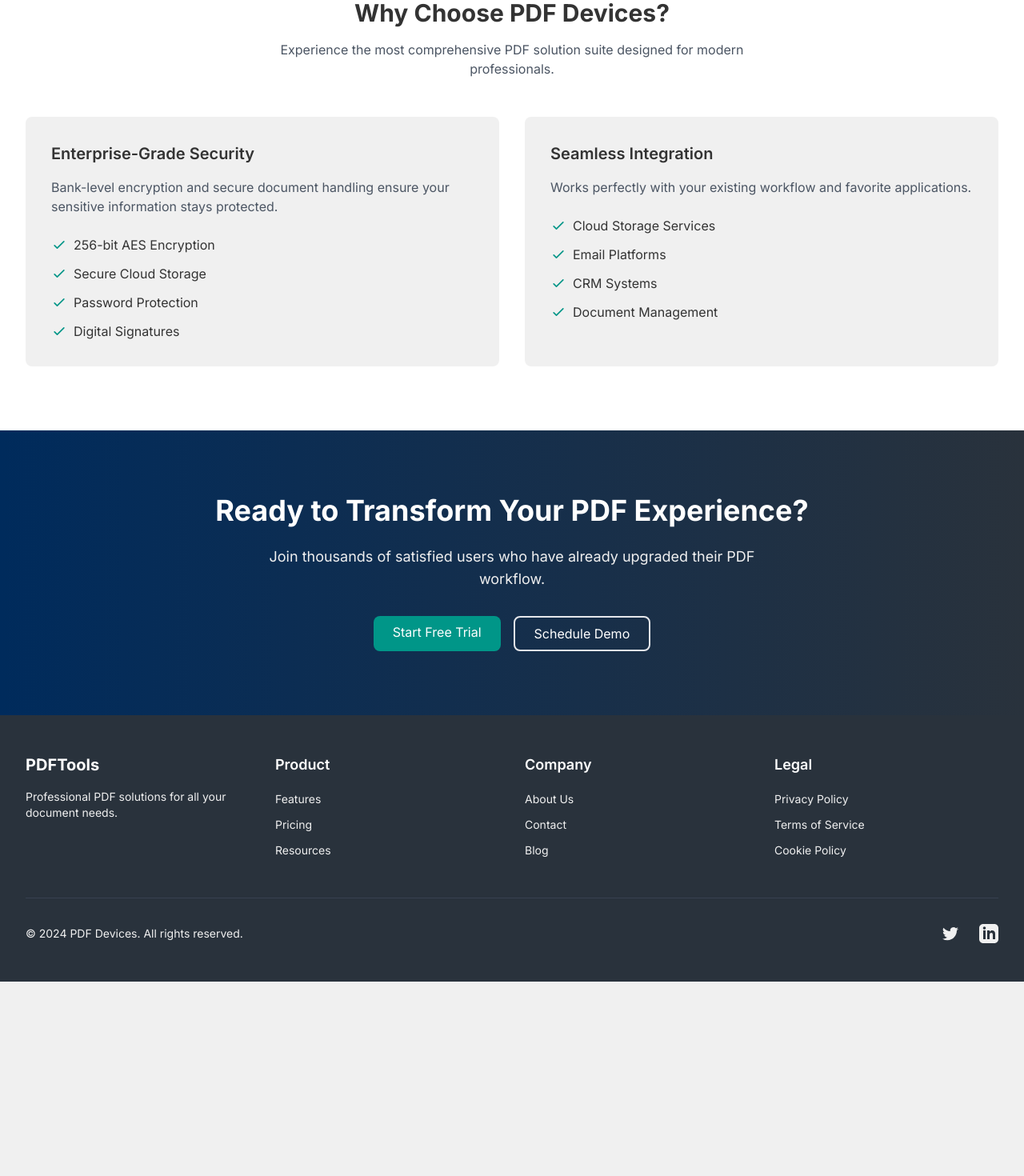
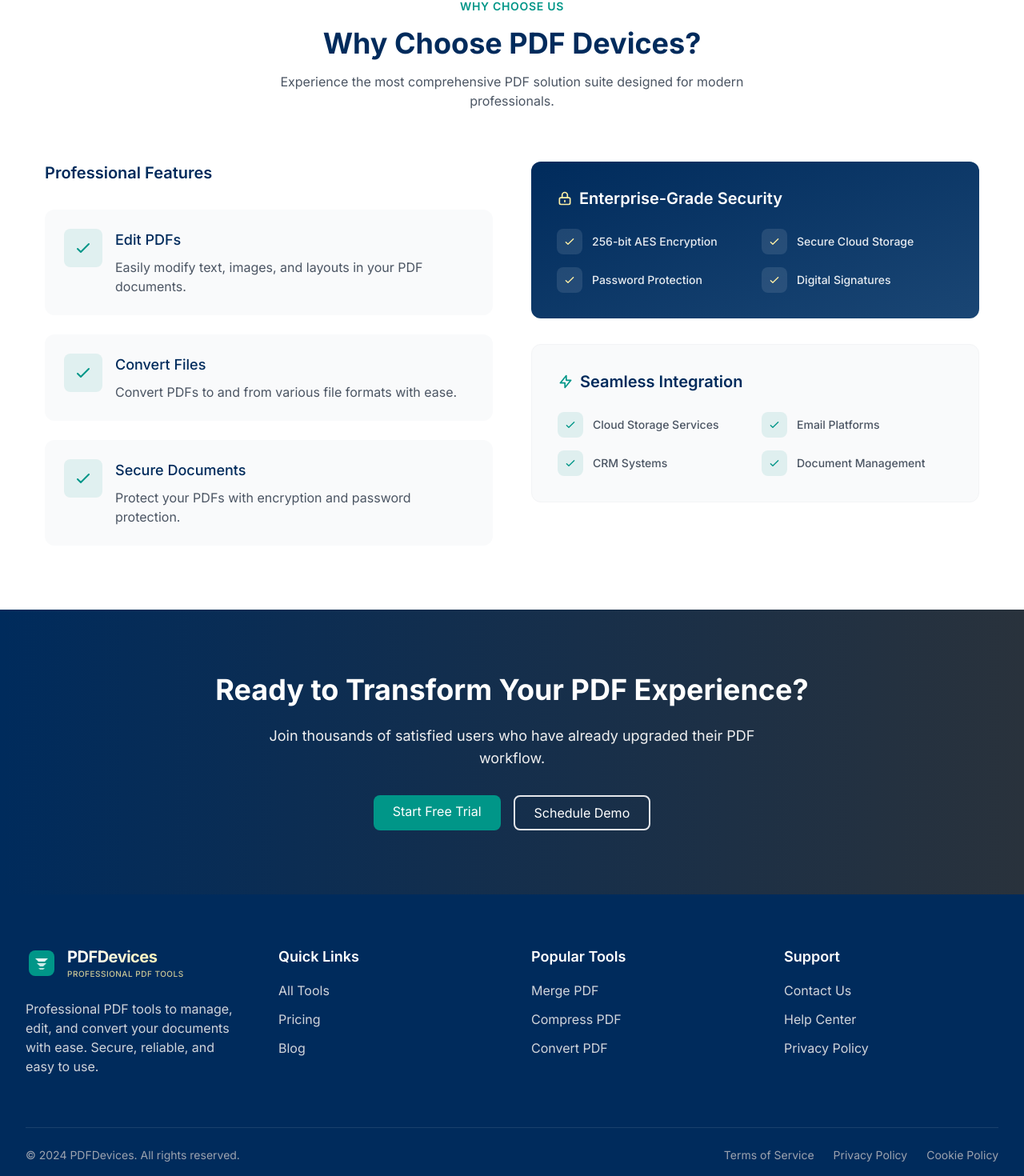
Before and after one commit to HammadAliRavian/pdf-devices-mockup1, a Next.js app: page / in a window 1280 px wide. Shown: the part 2703-4173 px from the top of the page at 80% size. Before the commit the page ends 3930 px from the top, so only its background shows below. Built offline with nearby package versions, Linux system fonts and the light colour scheme.

Commit message:
Make Why Choose PDF Devices Section more professional

```diff
--- a/app/components/Footer.jsx
+++ b/app/components/Footer.jsx
@@ -2,91 +2,177 @@
 import Link from "next/link";
 
 const Footer = () => {
-  const footerLinks = {
-    Product: [
-      { label: "Features", href: "/features" },
-      { label: "Pricing", href: "/pricing" },
-      { label: "Resources", href: "/resources" },
-    ],
-    Company: [
-      { label: "About Us", href: "/about" },
-      { label: "Contact", href: "/contact" },
-      { label: "Blog", href: "/blog" },
-    ],
-    Legal: [
-      { label: "Privacy Policy", href: "/privacy" },
-      { label: "Terms of Service", href: "/terms" },
-      { label: "Cookie Policy", href: "/cookies" },
-    ],
-  };
-
   return (
-    <footer className="bg-[#29323C] text-white py-12">
+    <footer className="bg-[#002B5C] text-white">
       <div className="container-wrapper">
-        <div className="grid grid-cols-1 md:grid-cols-4 gap-8">
+        {/* Main Footer Content */}
+        <div className="py-12 lg:py-16">
+          <div className="grid grid-cols-1 md:grid-cols-2 lg:grid-cols-4 gap-8 lg:gap-12">
             {/* Brand Section */}
-          <div className="space-y-4">
-            <Link href="/" className="flex items-center space-x-2">
-              <span className="text-xl font-bold">PDFTools</span>
+            <div className="space-y-6">
+              {/* Logo */}
+              <Link href="/" className="flex items-center space-x-3">
+                <div className="relative w-10 h-10">
+                  <svg viewBox="0 0 40 40" fill="none">
+                    <rect
+                      x="4"
+                      y="4"
+                      width="32"
+                      height="32"
+                      rx="8"
+                      className="fill-[#009688]"
+                    />
+                    <path
+                      d="M12 14h16l-4 4H16l-4-4z"
+                      className="fill-white/90"
+                    />
+                    <path
+                      d="M14 20h12l-4 4h-4l-4-4z"
+                      className="fill-white/80"
+                    />
+                    <path
+                      d="M16 26h8l-2 2h-4l-2-2z"
+                      className="fill-white/70"
+                    />
+                  </svg>
+                </div>
+                <div className="flex flex-col">
+                  <span className="text-xl font-bold tracking-tight bg-gradient-to-r from-white to-[#FFF0A5] bg-clip-text text-transparent">
+                    PDFDevices
+                  </span>
+                  <span className="text-[10px] text-[#FFF0A5]/80 tracking-wider font-medium">
+                    PROFESSIONAL PDF TOOLS
+                  </span>
+                </div>
               </Link>
-            <p className="text-[#F0F0F0] text-sm">
-              Professional PDF solutions for all your document needs.
+              <p className="text-gray-300 max-w-md">
+                Professional PDF tools to manage, edit, and convert your
+                documents with ease. Secure, reliable, and easy to use.
               </p>
             </div>
 
-          {/* Links Sections */}
-          {Object.entries(footerLinks).map(([title, links]) => (
-            <div key={title}>
-              <h3 className="font-semibold text-lg mb-4">{title}</h3>
-              <ul className="space-y-2">
-                {links.map((link) => (
-                  <li key={link.href}>
+            {/* Quick Links */}
+            <div className="space-y-4">
+              <h3 className="text-lg font-semibold text-white">Quick Links</h3>
+              <ul className="space-y-3">
+                <li>
                   <Link
-                      href={link.href}
-                      className="text-[#F0F0F0] hover:text-[#FFF0A5] transition-colors duration-300 text-sm"
+                    href="/tools"
+                    className="text-gray-300 hover:text-[#FFF0A5] transition-colors"
                   >
-                      {link.label}
+                    All Tools
                   </Link>
                 </li>
-                ))}
+                <li>
+                  <Link
+                    href="/pricing"
+                    className="text-gray-300 hover:text-[#FFF0A5] transition-colors"
+                  >
+                    Pricing
+                  </Link>
+                </li>
+                <li>
+                  <Link
+                    href="/blog"
+                    className="text-gray-300 hover:text-[#FFF0A5] transition-colors"
+                  >
+                    Blog
+                  </Link>
+                </li>
               </ul>
             </div>
-          ))}
+
+            {/* Tools */}
+            <div className="space-y-4">
+              <h3 className="text-lg font-semibold text-white">
+                Popular Tools
+              </h3>
+              <ul className="space-y-3">
+                <li>
+                  <Link
+                    href="/merge-pdf"
+                    className="text-gray-300 hover:text-[#FFF0A5] transition-colors"
+                  >
+                    Merge PDF
+                  </Link>
+                </li>
+                <li>
+                  <Link
+                    href="/compress-pdf"
+                    className="text-gray-300 hover:text-[#FFF0A5] transition-colors"
+                  >
+                    Compress PDF
+                  </Link>
+                </li>
+                <li>
+                  <Link
+                    href="/convert-pdf"
+                    className="text-gray-300 hover:text-[#FFF0A5] transition-colors"
+                  >
+                    Convert PDF
+                  </Link>
+                </li>
+              </ul>
             </div>
 
-        {/* Bottom Section */}
-        <div className="mt-12 pt-8 border-t border-gray-700">
+            {/* Support */}
+            <div className="space-y-4">
+              <h3 className="text-lg font-semibold text-white">Support</h3>
+              <ul className="space-y-3">
+                <li>
+                  <Link
+                    href="/contact"
+                    className="text-gray-300 hover:text-[#FFF0A5] transition-colors"
+                  >
+                    Contact Us
+                  </Link>
+                </li>
+                <li>
+                  <Link
+                    href="/help"
+                    className="text-gray-300 hover:text-[#FFF0A5] transition-colors"
+                  >
+                    Help Center
+                  </Link>
+                </li>
+                <li>
+                  <Link
+                    href="/privacy"
+                    className="text-gray-300 hover:text-[#FFF0A5] transition-colors"
+                  >
+                    Privacy Policy
+                  </Link>
+                </li>
+              </ul>
+            </div>
+          </div>
+        </div>
+
+        {/* Bottom Bar */}
+        <div className="border-t border-white/10 py-6">
           <div className="flex flex-col md:flex-row justify-between items-center space-y-4 md:space-y-0">
-            <p className="text-sm text-[#F0F0F0]">
-              © {new Date().getFullYear()} PDF Devices. All rights reserved.
+            <p className="text-gray-400 text-sm">
+              © {new Date().getFullYear()} PDFDevices. All rights reserved.
             </p>
-            <div className="flex space-x-6">
-              <a
-                href="#"
-                className="text-[#F0F0F0] hover:text-[#FFF0A5]"
-                aria-label="Twitter"
+            <div className="flex flex-wrap justify-center gap-6">
+              <Link
+                href="/terms"
+                className="text-gray-400 hover:text-[#FFF0A5] text-sm transition-colors"
               >
-                <svg
-                  className="h-6 w-6"
-                  fill="currentColor"
-                  viewBox="0 0 24 24"
+                Terms of Service
+              </Link>
+              <Link
+                href="/privacy"
+                className="text-gray-400 hover:text-[#FFF0A5] text-sm transition-colors"
               >
-                  <path d="M8.29 20.251c7.547 0 11.675-6.253 11.675-11.675 0-.178 0-.355-.012-.53A8.348 8.348 0 0022 5.92a8.19 8.19 0 01-2.357.646 4.118 4.118 0 001.804-2.27 8.224 8.224 0 01-2.605.996 4.107 4.107 0 00-6.993 3.743 11.65 11.65 0 01-8.457-4.287 4.106 4.106 0 001.27 5.477A4.072 4.072 0 012.8 9.713v.052a4.105 4.105 0 003.292 4.022 4.095 4.095 0 01-1.853.07 4.108 4.108 0 003.834 2.85A8.233 8.233 0 012 18.407a11.616 11.616 0 006.29 1.84" />
-                </svg>
-              </a>
-              <a
-                href="#"
-                className="text-[#F0F0F0] hover:text-[#FFF0A5]"
-                aria-label="LinkedIn"
+                Privacy Policy
+              </Link>
+              <Link
+                href="/cookies"
+                className="text-gray-400 hover:text-[#FFF0A5] text-sm transition-colors"
               >
-                <svg
-                  className="h-6 w-6"
-                  fill="currentColor"
-                  viewBox="0 0 24 24"
-                >
-                  <path d="M19 0h-14c-2.761 0-5 2.239-5 5v14c0 2.761 2.239 5 5 5h14c2.762 0 5-2.239 5-5v-14c0-2.761-2.238-5-5-5zm-11 19h-3v-11h3v11zm-1.5-12.268c-.966 0-1.75-.79-1.75-1.764s.784-1.764 1.75-1.764 1.75.79 1.75 1.764-.783 1.764-1.75 1.764zm13.5 12.268h-3v-5.604c0-3.368-4-3.113-4 0v5.604h-3v-11h3v1.765c1.396-2.586 7-2.777 7 2.476v6.759z" />
-                </svg>
-              </a>
+                Cookie Policy
+              </Link>
             </div>
           </div>
         </div>
--- a/app/page.js
+++ b/app/page.js
@@ -333,30 +333,40 @@ export default function Home() {
         </div>
       </section>
 
-      {/* After Features Section */}
-      <section className="py-20 bg-white">
+      {/* Why Choose PDF Devices? */}
+      <section className="py-20 bg-white overflow-hidden">
         <div className="container-wrapper">
-          <div className="text-center mb-12">
-            <h2 className="text-3xl font-bold mb-4">Why Choose PDF Devices?</h2>
-            <p className="text-gray-600 max-w-2xl mx-auto">
+          <div className="text-center mb-16">
+            <span className="text-sm font-semibold text-[#009688] tracking-wider uppercase mb-4 block">
+              Why Choose Us
+            </span>
+            <h2 className="text-3xl md:text-4xl font-bold mb-4 text-[#002B5C]">
+              Why Choose PDF Devices?
+            </h2>
+            <p className="text-gray-600 max-w-2xl mx-auto px-4">
               Experience the most comprehensive PDF solution suite designed for
               modern professionals.
             </p>
           </div>
-          <div className="grid md:grid-cols-2 gap-8">
-            <div className="bg-[#F0F0F0] p-8 rounded-lg">
-              <h3 className="text-xl font-semibold mb-4">
-                Enterprise-Grade Security
+
+          <div className="grid grid-cols-1 lg:grid-cols-2 gap-8 lg:gap-12 px-4 sm:px-6">
+            {/* Features Column */}
+            <div className="space-y-6">
+              <h3 className="text-xl font-semibold text-[#002B5C] mb-8">
+                Professional Features
               </h3>
-              <p className="text-gray-600 mb-6">
-                Bank-level encryption and secure document handling ensure your
-                sensitive information stays protected.
-              </p>
-              <ul className="space-y-3">
-                {securityFeatures.map((feature, index) => (
-                  <li key={index} className="flex items-center space-x-2">
+              <div className="grid gap-6">
+                {features.map((feature, index) => (
+                  <motion.div
+                    initial={{ opacity: 0, x: -20 }}
+                    whileInView={{ opacity: 1, x: 0 }}
+                    transition={{ duration: 0.5, delay: index * 0.1 }}
+                    key={index}
+                    className="flex items-start space-x-4 p-6 rounded-xl bg-gray-50 hover:bg-gray-100 transition-all duration-300 group"
+                  >
+                    <div className="flex-shrink-0 w-12 h-12 rounded-lg bg-[#009688]/10 flex items-center justify-center group-hover:scale-110 transition-transform duration-300">
                       <svg
-                      className="w-5 h-5 text-[#009688]"
+                        className="w-6 h-6 text-[#009688]"
                         fill="none"
                         stroke="currentColor"
                         viewBox="0 0 24 24"
@@ -368,24 +378,60 @@ export default function Home() {
                           d="M5 13l4 4L19 7"
                         />
                       </svg>
-                    <span>{feature}</span>
-                  </li>
+                    </div>
+                    <div>
+                      <h4 className="text-lg font-medium text-[#002B5C] mb-2 group-hover:text-[#009688] transition-colors">
+                        {feature.title}
+                      </h4>
+                      <p className="text-gray-600">{feature.description}</p>
+                    </div>
+                  </motion.div>
                 ))}
-              </ul>
               </div>
-            <div className="bg-[#F0F0F0] p-8 rounded-lg">
-              <h3 className="text-xl font-semibold mb-4">
-                Seamless Integration
+            </div>
+
+            {/* Security & Integration */}
+            <div className="space-y-8">
+              {/* Security Features */}
+              <motion.div
+                initial={{ opacity: 0, y: 20 }}
+                whileInView={{ opacity: 1, y: 0 }}
+                transition={{ duration: 0.5 }}
+                className="p-8 rounded-xl bg-gradient-to-br from-[#002B5C] to-[#1a4674] relative overflow-hidden group"
+              >
+                {/* Background Pattern */}
+                <div className="absolute inset-0 opacity-10 bg-grid-white/[0.1] bg-[length:16px_16px]" />
+                <div className="absolute inset-0 bg-gradient-to-r from-[#002B5C]/10 to-transparent opacity-0 group-hover:opacity-100 transition-opacity duration-500" />
+
+                <div className="relative">
+                  <h3 className="text-xl font-semibold text-white mb-6 flex items-center">
+                    <svg
+                      className="w-5 h-5 mr-2 text-[#FFF0A5]"
+                      fill="none"
+                      stroke="currentColor"
+                      viewBox="0 0 24 24"
+                    >
+                      <path
+                        strokeLinecap="round"
+                        strokeLinejoin="round"
+                        strokeWidth={2}
+                        d="M12 15v2m-6 4h12a2 2 0 002-2v-6a2 2 0 00-2-2H6a2 2 0 00-2 2v6a2 2 0 002 2zm10-10V7a4 4 0 00-8 0v4h8z"
+                      />
+                    </svg>
+                    Enterprise-Grade Security
                   </h3>
-              <p className="text-gray-600 mb-6">
-                Works perfectly with your existing workflow and favorite
-                applications.
-              </p>
-              <ul className="space-y-3">
-                {integrationFeatures.map((feature, index) => (
-                  <li key={index} className="flex items-center space-x-2">
+                  <div className="grid grid-cols-1 sm:grid-cols-2 gap-4">
+                    {securityFeatures.map((feature, index) => (
+                      <motion.div
+                        initial={{ opacity: 0, x: 20 }}
+                        whileInView={{ opacity: 1, x: 0 }}
+                        transition={{ duration: 0.3, delay: index * 0.1 }}
+                        key={index}
+                        className="flex items-center space-x-3 text-white/90 group"
+                      >
+                        <div className="w-8 h-8 rounded-lg bg-white/10 flex items-center justify-center group-hover:bg-white/20 transition-colors">
                           <svg
-                      className="w-5 h-5 text-[#009688]"
+                            className="w-4 h-4 text-[#FFF0A5]"
                             fill="none"
                             stroke="currentColor"
                             viewBox="0 0 24 24"
@@ -397,10 +443,68 @@ export default function Home() {
                               d="M5 13l4 4L19 7"
                             />
                           </svg>
-                    <span>{feature}</span>
-                  </li>
+                        </div>
+                        <span className="text-sm font-medium">{feature}</span>
+                      </motion.div>
                     ))}
-              </ul>
+                  </div>
+                </div>
+              </motion.div>
+
+              {/* Integration Features */}
+              <motion.div
+                initial={{ opacity: 0, y: 20 }}
+                whileInView={{ opacity: 1, y: 0 }}
+                transition={{ duration: 0.5, delay: 0.2 }}
+                className="p-8 rounded-xl bg-gray-50 border border-gray-100 hover:border-[#009688]/20 transition-colors duration-300"
+              >
+                <h3 className="text-xl font-semibold text-[#002B5C] mb-6 flex items-center">
+                  <svg
+                    className="w-5 h-5 mr-2 text-[#009688]"
+                    fill="none"
+                    stroke="currentColor"
+                    viewBox="0 0 24 24"
+                  >
+                    <path
+                      strokeLinecap="round"
+                      strokeLinejoin="round"
+                      strokeWidth={2}
+                      d="M13 10V3L4 14h7v7l9-11h-7z"
+                    />
+                  </svg>
+                  Seamless Integration
+                </h3>
+                <div className="grid grid-cols-1 sm:grid-cols-2 gap-4">
+                  {integrationFeatures.map((feature, index) => (
+                    <motion.div
+                      initial={{ opacity: 0, x: 20 }}
+                      whileInView={{ opacity: 1, x: 0 }}
+                      transition={{ duration: 0.3, delay: index * 0.1 }}
+                      key={index}
+                      className="flex items-center space-x-3 text-gray-600 group"
+                    >
+                      <div className="w-8 h-8 rounded-lg bg-[#009688]/10 flex items-center justify-center group-hover:bg-[#009688]/20 transition-colors">
+                        <svg
+                          className="w-4 h-4 text-[#009688]"
+                          fill="none"
+                          stroke="currentColor"
+                          viewBox="0 0 24 24"
+                        >
+                          <path
+                            strokeLinecap="round"
+                            strokeLinejoin="round"
+                            strokeWidth={2}
+                            d="M5 13l4 4L19 7"
+                          />
+                        </svg>
+                      </div>
+                      <span className="text-sm font-medium group-hover:text-[#002B5C] transition-colors">
+                        {feature}
+                      </span>
+                    </motion.div>
+                  ))}
+                </div>
+              </motion.div>
             </div>
           </div>
         </div>
```
Lines whose indentation alone changed are shown as unchanged.
